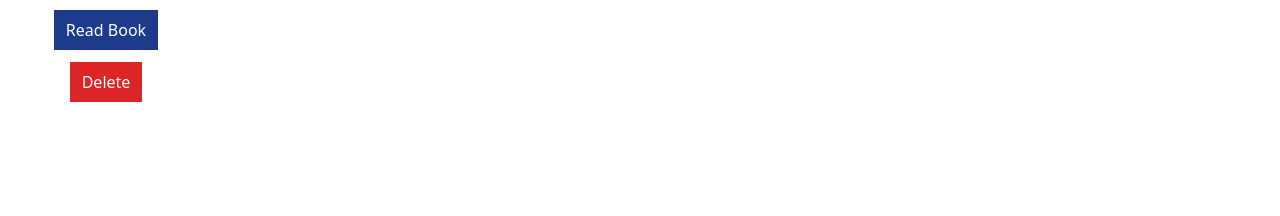
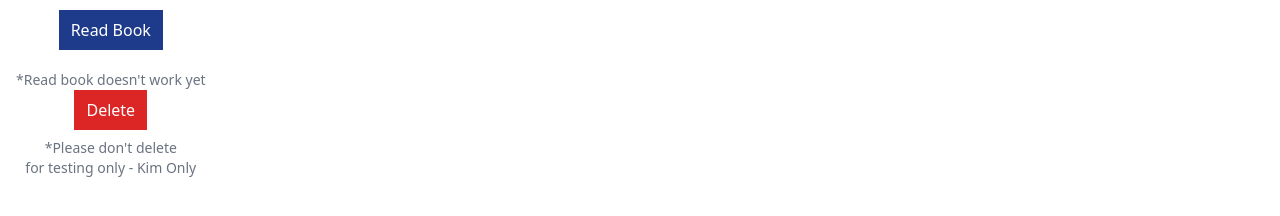
Before and after one commit to Kim-Tsok/scriblr-legacy, a React (Vite) app in the folder frontend/: page /discover/books/d/1 in a window 1280 px wide. Shown: the part 360-576 px from the top of the page. Built offline with nearby package versions, Linux system fonts and the light colour scheme; no server answers.

Commit message:
testing bugs

```diff
--- a/frontend/src/Pages/BookDetails.jsx
+++ b/frontend/src/Pages/BookDetails.jsx
@@ -41,6 +41,9 @@ const BookDetails = () => {
             >
               Read Book
             </Link>
+            <p className="text-sm text-gray-500 mt-2 text-center">
+              *Read book doesn't work yet
+            </p>
             <Link
               to="/discover"
               onClick={handleClick}
@@ -48,6 +51,9 @@ const BookDetails = () => {
             >
               Delete
             </Link>
+            <p className="text-sm text-gray-500 mt-2 text-center">
+              *Please don't delete <br /> for testing only - Kim Only
+            </p>
           </div>
           <div className="px-4 w-[50%] max-md:w-[95%]">
             <div className="mb-2">
```
Also changed, not shown: frontend/src/components/form.jsx (added).
